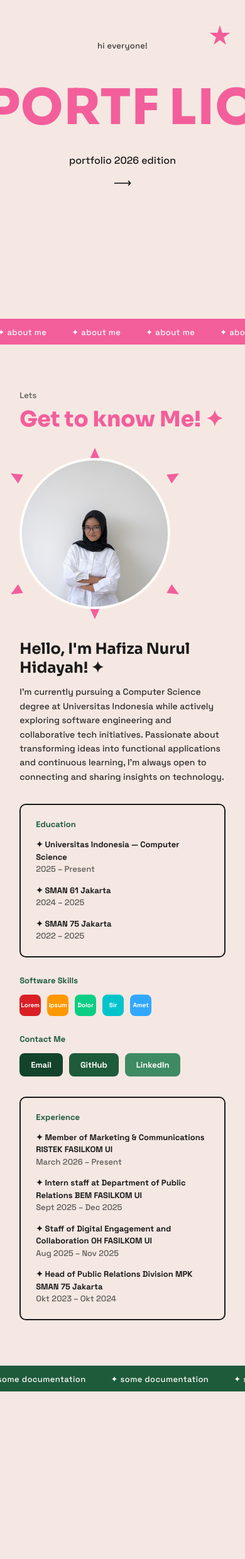
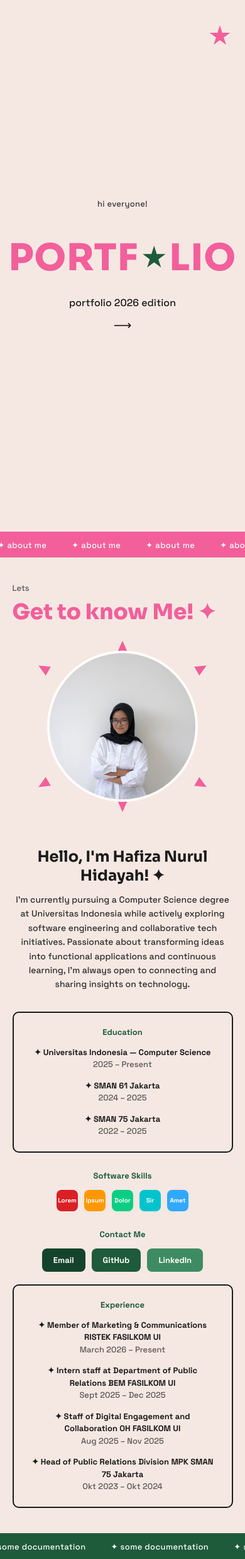
Before and after one commit to hafizanurulhidayah/myportofolio, a Django app: page / in a window 390 px wide; the page is wider, and only the part inside the window is pictured. Shown: the part 61-2536 px from the top of that part at 63% size. Before the commit the page ends 2270 px from the top of that part, so only its background shows below. Run offline with Django 5.2, Linux system fonts and the light colour scheme.

Commit message:
Adjusting the layout for mobile and desktop screen sizes

```diff
--- a/static/css/style.css
+++ b/static/css/style.css
@@ -11,6 +11,11 @@
 *{ margin:0; padding:0; box-sizing:border-box; }
 
 body{
+  width: 100%;
+  min-height: 100vh;
+  margin: 0;
+  padding: 0;
+  overflow-x: hidden;
   background: var(--bg);
   color: var(--ink);
   font-family: 'Space Grotesk', sans-serif;
@@ -25,6 +30,7 @@ a{ color: inherit; text-decoration: none; }
 
 /* ---------- HEADER ---------- */
 .site-header{
+  width: 100%;
   padding: 20px 8vw;
 }
 
@@ -47,8 +53,13 @@ a{ color: inherit; text-decoration: none; }
 /* ---------- HERO ---------- */
 .hero{
   position: relative;
-  padding: 64px 8vw 40px;
-  min-height: 60vh;
+  width: 100%;
+  min-height: 100svh;
+  display: flex;
+  flex-direction: column;
+  justify-content: center;
+  align-items: center;
+  padding: 40px 5vw;
   text-align: center;
 }
 
@@ -357,9 +368,39 @@ a{ color: inherit; text-decoration: none; }
 }
 
 /* ---------- RESPONSIVE ---------- */
-@media (max-width: 760px){
-  .about-grid{ grid-template-columns: 1fr; }
-  .info-grid{ grid-template-columns: 1fr; }
-  .project-grid{ grid-template-columns: 1fr; }
-  .title{ font-size: 20vw; }
+@media (max-width: 768px) {
+  .section {
+    padding: 40px 5vw;
+  }
+
+  .about-grid {
+    grid-template-columns: 1fr;
+    justify-items: center; /* biar otomatis di tengah */
+    text-align: center;
+  }
+
+  .photo-frame {
+    margin-bottom: 24px;
+  }
+
+  .about-text p {
+    max-width: 100%;
+  }
+
+  .info-grid {
+    grid-template-columns: 1fr;
+    gap: 20px;
+  }
+
+  .project-grid {
+    grid-template-columns: 1fr;
+  }
+
+  .title {
+    font-size: clamp(48px, 15vw, 90px);
+  }
+
+  .contact-buttons, .skills-row {
+    justify-content: center;
+  }
 }
```
